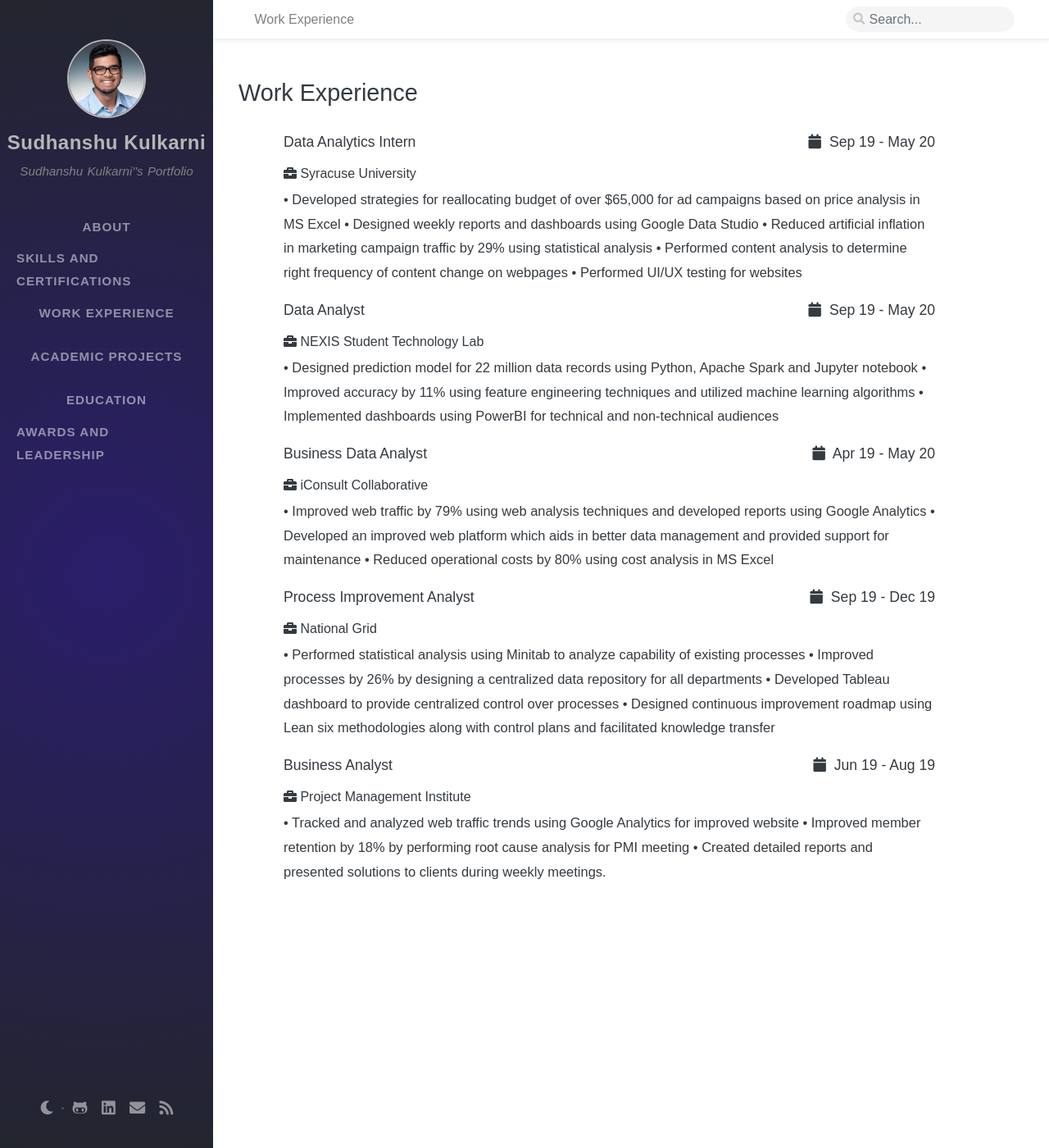
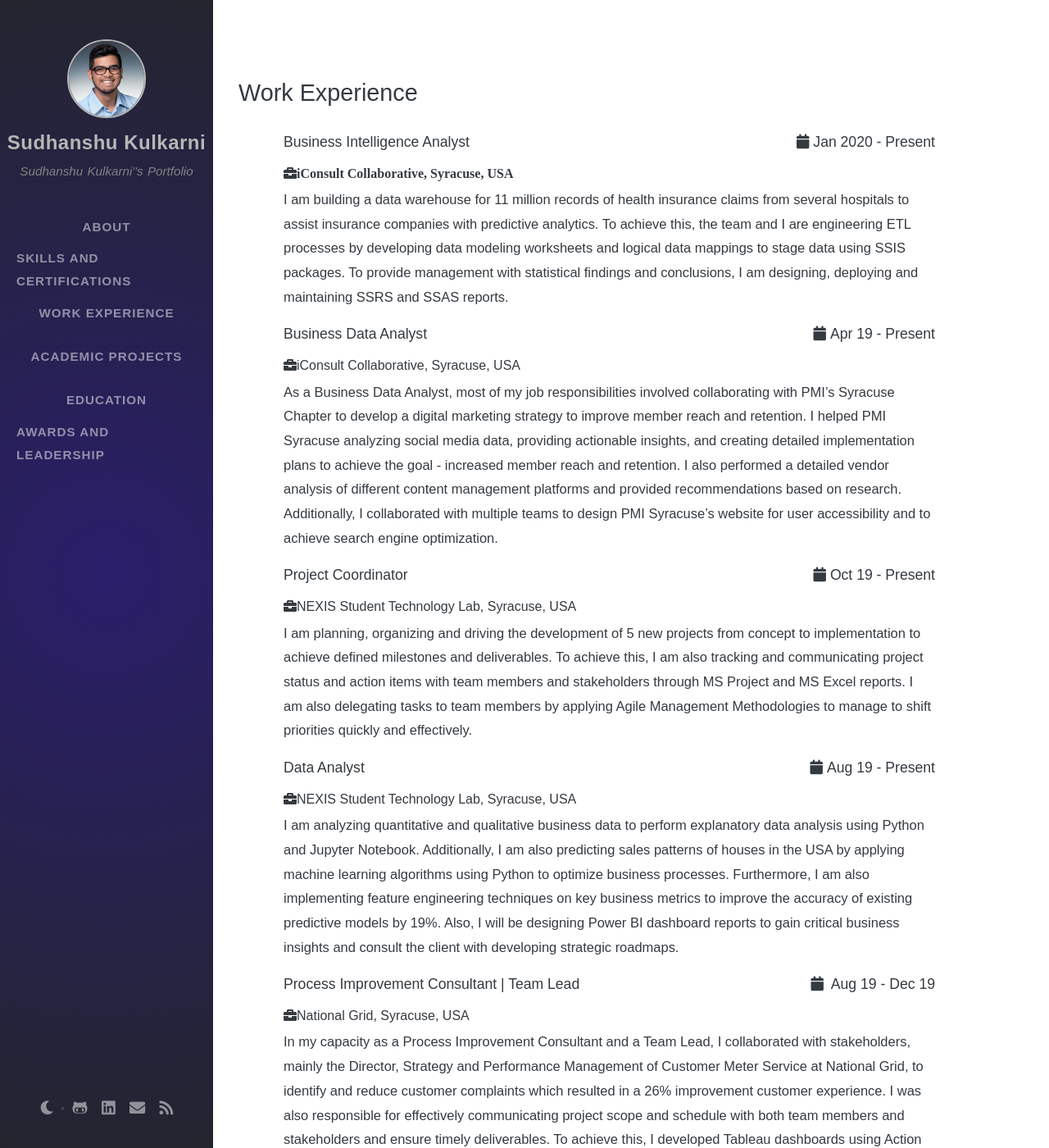
Before and after one commit to skulkarni218/skulkarni218.github.io, a Jekyll site: the page built from tabs/workexperience.md, in a window 1280 px wide and 1400 px high. Shown: the whole window at 82% size. Built offline with Jekyll 4.4.1, drawn with Linux system fonts in a browser that asks for light colours; nearby versions of some CDN libraries; some web fonts are replaced; comment, search, counter and statistics services are not loaded; some of the changed text lies outside the part shown.

Commit message:
Update workexperience.md

```diff
--- a/tabs/workexperience.md
+++ b/tabs/workexperience.md
@@ -83,42 +83,84 @@ title: Work Experience
 
 		<ul class="attributes">
 			<li class="first">
-				<h5>Data Analytics Intern <span class="duration"><i class="fa fa-calendar color"></i> Sep 19 - May 20 </span></h5>
-				<h6><span class="fa fa-briefcase"></span> Syracuse University</h6>
-				<p>• Developed strategies for reallocating budget of over $65,000 for ad campaigns based on price analysis in MS Excel • Designed weekly reports and dashboards using Google Data Studio • Reduced artificial inflation in marketing campaign traffic by 29% using statistical analysis • Performed content analysis to determine right frequency of content change on webpages • Performed UI/UX testing for websites</p>
+				<h5>Business Intelligence Analyst<span class="duration"><i class="fa fa-calendar color"></i>Jan 2020 - Present </span></h5>
+				<h6><span class="fa fa-briefcase">iConsult Collaborative, Syracuse, USA</span></h6>
+				<p>I am building a data warehouse for 11 million records of health insurance claims from several hospitals to assist insurance companies with predictive analytics.
+				To achieve this, the team and I are engineering ETL processes by developing data modeling worksheets and logical data mappings to stage data using SSIS packages.
+				To provide management with statistical findings and conclusions, I am designing, deploying and maintaining SSRS and SSAS reports.</p>
 			</li>
 
 			<li>
-				<h5>Data Analyst <span class="duration"><i class="fa fa-calendar color"></i> Sep 19 - May 20 </span></h5>
-				<h6><span class="fa fa-briefcase"></span> NEXIS Student Technology Lab</h6>
-				<p>• Designed prediction model for 22 million data records using Python, Apache Spark and Jupyter notebook
-				• Improved accuracy by 11% using feature engineering techniques and utilized machine learning algorithms
-				• Implemented dashboards using PowerBI for technical and non-technical audiences</p>
+				<h5>Business Data Analyst <span class="duration"><i class="fa fa-calendar color"></i>Apr 19 - Present</span></h5>
+				<h6><span class="fa fa-briefcase"></span>iConsult Collaborative, Syracuse, USA</h6>
+				<p>As a Business Data Analyst, most of my job responsibilities involved collaborating with PMI’s Syracuse Chapter to develop a digital marketing strategy to improve member reach and retention.
+				I helped PMI Syracuse analyzing social media data, providing actionable insights, and creating detailed implementation plans to achieve the goal - increased member reach and retention.
+				I also	performed a detailed vendor analysis of different content management platforms and provided recommendations based on research.
+				Additionally, I collaborated with multiple teams to design PMI Syracuse’s website for user accessibility and to achieve search engine optimization.</p>
 			</li>
 
 			<li>
-				<h5>Business Data Analyst <span class="duration"><i class="fa fa-calendar color"></i> Apr 19 - May 20 </span></h5>
-				<h6><span class="fa fa-briefcase"></span> iConsult Collaborative</h6>
-				<p>• Improved web traffic by 79% using web analysis techniques and developed reports using Google Analytics
-				• Developed an improved web platform which aids in better data management and provided support for maintenance
-				• Reduced operational costs by 80% using cost analysis in MS Excel</p>
+				<h5>Project Coordinator<span class="duration"><i class="fa fa-calendar color"></i>Oct 19 - Present</span></h5>
+				<h6><span class="fa fa-briefcase"></span>NEXIS Student Technology Lab, Syracuse, USA</h6>
+				<p>I am planning, organizing and driving the development of 5 new projects from concept to implementation to achieve defined milestones and deliverables.
+				To achieve this, I am also tracking and communicating project status and action items with team members and stakeholders through MS Project and MS Excel reports.
+				I am also delegating tasks to team members by applying Agile Management Methodologies to manage to shift priorities quickly and effectively.</p>
 			</li>
 
 			<li>
-				<h5>Process Improvement Analyst <span class="duration"><i class="fa fa-calendar color"></i> Sep 19 - Dec 19 </span></h5>
-				<h6><span class="fa fa-briefcase"></span> National Grid</h6>
-				<p>• Performed statistical analysis using Minitab to analyze capability of existing processes
-				• Improved processes by 26% by designing a centralized data repository for all departments
-				• Developed Tableau dashboard to provide centralized control over processes
-				• Designed continuous improvement roadmap using Lean six methodologies along with control plans and facilitated knowledge transfer</p>
+				<h5>Data Analyst <span class="duration"><i class="fa fa-calendar color"></i>Aug 19 - Present</span></h5>
+				<h6><span class="fa fa-briefcase"></span>NEXIS Student Technology Lab, Syracuse, USA</h6>
+				<p>I am analyzing quantitative and qualitative business data to perform explanatory data analysis using Python and Jupyter Notebook.
+				Additionally, I am also predicting sales patterns of houses in the USA by applying machine learning algorithms using Python to optimize business processes.
+				Furthermore, I am also implementing feature engineering techniques on key business metrics to improve the accuracy of existing predictive models by 19%.
+				Also, I will be designing Power BI dashboard reports to gain critical business insights and consult the client with developing strategic roadmaps.</p>
 			</li>
 
 			<li>
-				<h5>Business Analyst <span class="duration"><i class="fa fa-calendar color"></i> Jun 19 - Aug 19 </span></h5>
-				<h6><span class="fa fa-briefcase"></span> Project Management Institute</h6>
-				<p>• Tracked and analyzed web traffic trends using Google Analytics for improved website
-				• Improved member retention by 18% by performing root cause analysis for PMI meeting
-				• Created detailed reports and presented solutions to clients during weekly meetings.</p>
+				<h5>Process Improvement Consultant | Team Lead<span class="duration"><i class="fa fa-calendar color"></i> Aug 19 - Dec 19 </span></h5>
+				<h6><span class="fa fa-briefcase"></span>National Grid, Syracuse, USA</h6>
+				<p>In my capacity as a Process Improvement Consultant and a Team Lead, I collaborated with stakeholders, mainly the Director, Strategy and Performance Management of Customer Meter Service at National Grid, to identify and reduce customer complaints which resulted in a 26% improvement customer experience.
+				I was also responsible for effectively communicating project scope and schedule with both team members and stakeholders and ensure timely deliverables. To achieve this, I developed Tableau dashboards using Action Filters and Highlighters which helped us to assess and analyze improvement opportunities within the organization.
+				After gaining critical business insights from the dashboards, I again collaborated with the stakeholders to devise standard work instructions and redesigned department workflow diagrams by utilizing Lean and Six Sigma methodologies.
+				Additionally, I was also developed and investigated KPIs and scorecards to track trends and monitor performance and operations across several departments.
+				Also, I assisted National Grid in creating a continuous improvement road map, control plan and facilitated education of staff to achieve predicted outcomes.</p>
+			</li>
+
+			<li>
+				<h5>Senior Systems Engineer<span class="duration"><i class="fa fa-calendar color"></i> Mar 17 - Jul 18 </span></h5>
+				<h6><span class="fa fa-briefcase"></span>Infosys Limited, Pune, India</h6>
+				<p>As a Senior Systems Engineer, I analyzed and improvised business processes and procedures to implement automated business solutions for one of the world's largest pharmaceutical companies by developing an application that performs market sensitivity.
+				This led to the formulation of continuous improvements by working with stakeholders to integrate automated processes resulting in 32% reduced tickets.
+				Also, I elicited business requirements by conducting meetings with more than 50 Medical Representatives and translated them in a comprehensive Requirement Specification document which described the functional requirements and maintained the Requirement Traceability Matrix (RTM).
+				Additionally, with the help of MS Visio, I was able to create business process maps and workflow diagrams which enhanced business processes and tackled root causes of business problems. This also helped in streamlining the process of generating and delivering app usage reports to the stakeholders.
+				Furthermore, I conducted various levels of testing which included functional, regression, user acceptance (UAT) and integration between client and team of 8 to address business requirements.
+				<br><br>
+				Also, I oversaw the development and deployment of a marketing analytics solution which increased the efficiency of the application by 50% by automating the process of creating new proposals using SQL, SSIS, and ASP.NET.
+				Additionally, I modified the database design and improved the system performance of procedures by 65% by collaborating with several cross-functional teams.</p>
+			</li>
+
+			<li>
+				<h5>Systems Engineer<span class="duration"><i class="fa fa-calendar color"></i> Aug 15 - Feb 17 </span></h5>
+				<h6><span class="fa fa-briefcase"></span>Infosys Limited, Mysuru, India</h6>
+				<p>I helped develop a .NET application by planning and designing business processes with a team of 12 to implement a plagiarism check.
+				To support it, I also built the database design and structure using SQL for handling data corresponding to the application.
+				At the final stages of the project, I arranged and participated in giving demonstrations of business requirements between a team of 12 and the client.
+				Additionally, I also performed ad-hoc requests for clients using MS Excel and customized Oracle queries to extract and format requested information.
+				Also, I mined and manipulated data from multiple sources using Python to produce ticket aging reports in MS Excel for the support team.
+				Moreover, I maintained SQL scripts and queries for exploratory analysis and extraction of the data to load into production/stage databases.</p>
+			</li>
+
+			<li>
+				<h5>Student Intern<span class="duration"><i class="fa fa-calendar color"></i> Jun 14 - Aug 14 </span></h5>
+				<h6><span class="fa fa-briefcase"></span>Remi Elektrotechnik Ltd., Vasai, India</h6>
+				<p>Handled various laboratory and healthcare products stirrers, centrifuges, etc.
+				Here, I learned how microprocessors and microcontrollers were programmed for their operation.</p>
+			</li>
+
+			<li>
+				<h5>Student Intern<span class="duration"><i class="fa fa-calendar color"></i> May 13 - Jun 13 </span></h5>
+				<h6><span class="fa fa-briefcase"></span>微信企業推廣 WeChat Marketing, Vasai, India</h6>
+				<p>Facilitated the marketing and testing of the application by using social media tools such as Facebook, WhatsApp and WeChat itself.</p>
 			</li>
 		</ul>
 	</div>
```
